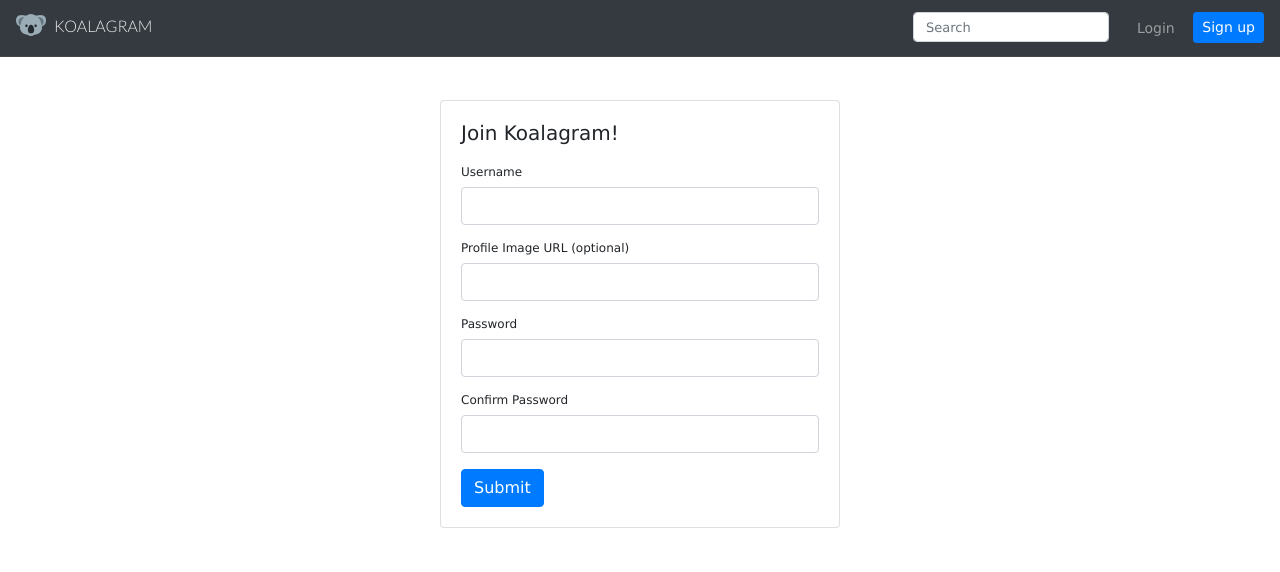
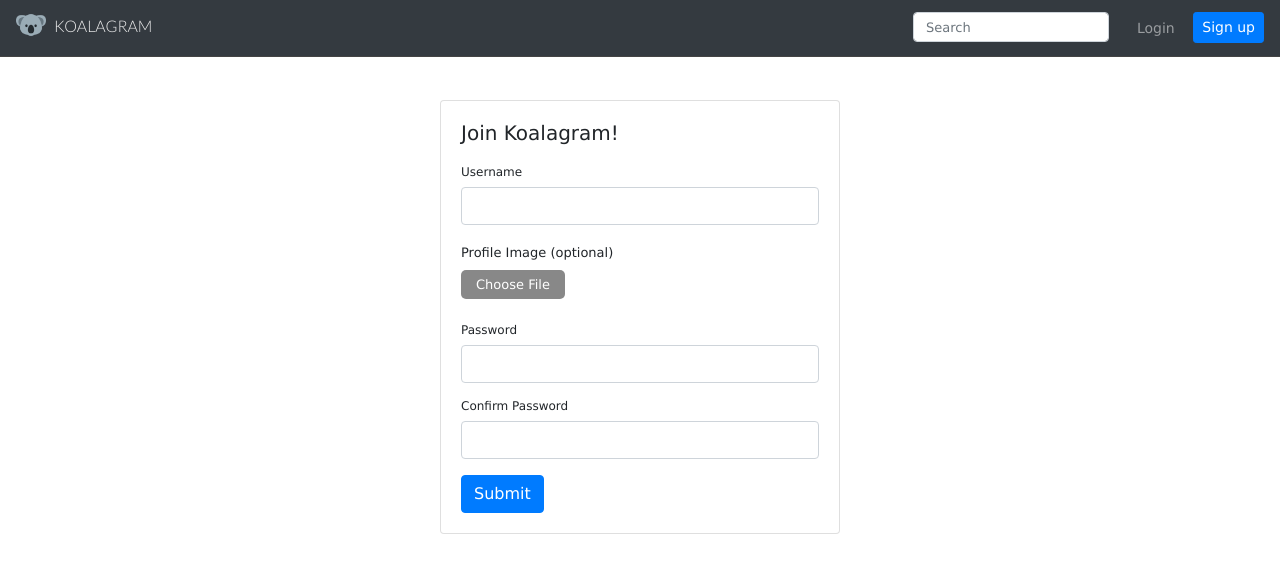
Before and after one commit to martin-gv/koalagram, a React (Create React App) app: page /signup in a window 1280 px wide. Shown: the top 572 px of the page. Built offline with nearby package versions, Linux system fonts and the light colour scheme.

Commit message:
Upload profile image on sign up

```diff
--- a/src/App.css
+++ b/src/App.css
@@ -3,5 +3,12 @@
 }
 
 .App .container {
-  margin-top: 8em;
+  margin-top: 80px;
 }
+
+
+@media (max-width: 768px) {
+  .App .container {
+    margin-top: 60px;
+  }
+}
--- a/src/App.js
+++ b/src/App.js
@@ -81,7 +81,12 @@ class App extends Component {
   switchPhotos = type => {
     if (type === "likes") {
       this.setState(state => ({ storePhotos: state.photos }));
-      this.setState(state => ({ photos: state.photosLikedByUser }));
+      this.setState(state => {
+        const onlyCurrentLikes = state.photosLikedByUser.filter(x =>
+          Boolean(state.currentUser.likes.find(y => y.photo_id === x.id))
+        );
+        return { photos: onlyCurrentLikes };
+      });
     } else if (type === "photos") {
       this.setState(state => ({ photosLikedByUser: state.photos }));
       this.setState(state => ({ photos: state.storePhotos }));
@@ -209,6 +214,7 @@ class App extends Component {
     localStorage.clear();
     setTokenHeader(false);
     this.setState({ currentUser: undefined });
+    this.props.history.push("/");
     // to do: clear logged in user message?
   };
 
--- /dev/null
+++ b/src/components/Auth/Signup.css
@@ -0,0 +1,29 @@
+.Signup .choose-image .title {
+  font-size: 13px;
+  margin-top: 20px;
+}
+
+.Signup .choose-image label {
+  background-color: #888;
+  color: #fff;
+  cursor: pointer;
+  padding: 7px 15px;
+  border-radius: 5px;
+  font-size: 13px;
+}
+
+.Signup .choose-image label:hover {
+  background-color: #777;
+}
+
+.Signup .choose-image .selected-file {
+  margin-bottom: 10px;
+  font-size: 13px;
+}
+
+.Signup .choose-image input {
+  width: 0.1px;
+  height: 0.1px;
+  opacity: 0;
+  position: absolute;
+}
--- a/src/components/Auth/Signup.js
+++ b/src/components/Auth/Signup.js
@@ -1,5 +1,6 @@
 import React from "react";
 import { apiCall, setTokenHeader } from "../../services/api";
+import "./Signup.css";
 
 class Signup extends React.Component {
   state = {
@@ -7,7 +8,8 @@ class Signup extends React.Component {
     profileImageUrl: "",
     password: "",
     confirmPassword: "",
-    passwordsDoNotMatch: false
+    passwordsDoNotMatch: false,
+    selectedFile: undefined
   };
 
   onChange = e => {
@@ -18,6 +20,12 @@ class Signup extends React.Component {
     });
   };
 
+  fileInput = React.createRef();
+  handleFileChange = e => {
+    const selectedFile = e.target.files[0];
+    this.setState({ selectedFile });
+  };
+
   checkIfPasswordsMatch = () => {
     const { password, confirmPassword } = this.state;
     if (password === confirmPassword)
@@ -26,12 +34,22 @@ class Signup extends React.Component {
 
   signup = e => {
     e.preventDefault();
-    const { username, profileImageUrl, password, confirmPassword } = this.state;
+    const {
+      username,
+      profileImageUrl,
+      password,
+      confirmPassword,
+      selectedFile
+    } = this.state;
     if (password !== confirmPassword) {
       this.setState({ passwordsDoNotMatch: true });
     } else {
-      const user = { username, profileImageUrl, password };
-      apiCall("post", "/api/auth/signup", { user })
+      const formData = new FormData();
+      if (selectedFile)
+        formData.append("imageFile", selectedFile, selectedFile.name);
+      formData.append("username", username);
+      formData.append("password", password);
+      apiCall("post", "/api/auth/signup", formData)
         .then(res => {
           localStorage.setItem("jwtToken", res.token);
           setTokenHeader(res.token);
@@ -51,7 +69,7 @@ class Signup extends React.Component {
   render() {
     return (
       <div
-        className="card"
+        className="card Signup"
         style={{ maxWidth: 400, margin: "auto", marginTop: 100 }}
       >
         <div className="card-body">
@@ -72,13 +90,18 @@ class Signup extends React.Component {
                 onChange={this.onChange}
               />
             </div>
-            <div className="form-group">
-              <label>Profile Image URL (optional)</label>
+            <div className="form-group choose-image">
+              <div className="title">Profile Image (optional)</div>
+              <div className="selected-file">
+                {this.state.selectedFile && this.state.selectedFile.name}
+              </div>
+              <label htmlFor="image">Choose File</label>
               <input
-                type="text"
-                className="form-control"
-                name="profileImageUrl"
-                onChange={this.onChange}
+                type="file"
+                className="form-control-file"
+                id="image"
+                ref={this.fileInput}
+                onChange={this.handleFileChange}
               />
             </div>
             <div className="form-group">
@@ -109,7 +132,7 @@ class Signup extends React.Component {
                     marginTop: "0.5rem"
                   }}
                 >
-                  Password does not match
+                  Passwords do not match
                 </div>
               )}
             </div>
--- a/src/components/User/ProfileInfo.css
+++ b/src/components/User/ProfileInfo.css
@@ -1,4 +1,14 @@
+.ProfileInfo {
+  padding-top: 30px;
+}
+
 .ProfileInfo .edit {
   font-size: 13px;
   padding: 1px 9px;
 }
+
+@media (max-width: 768px) {
+  .ProfileInfo {
+    padding-top: 15px;
+  }
+}
--- a/src/components/User/ProfileInfo.js
+++ b/src/components/User/ProfileInfo.js
@@ -29,7 +29,7 @@ const ProfileInfo = props => {
           </div>
           <div className="stats">
             <div className="photos">
-              <strong>{props.storePhotos.length}</strong> photos
+              <strong>{props.totalPhotos}</strong> photos
             </div>
             <div className="likes">
               <strong>{props.likes}</strong> likes
--- a/src/components/User/User.js
+++ b/src/components/User/User.js
@@ -18,10 +18,10 @@ class User extends React.Component {
 
   render() {
     const { ready, tab } = this.state;
-
-    // total photo likes not working?!
-    const { storePhotos, user, currentUser } = this.props;
-    const likes = ready && storePhotos.reduce((acc, cur) => acc + cur.likes, 0);
+    const { photos, user, currentUser, storePhotos } = this.props;
+    const userPhotos = ready && tab === "photos" ? photos : storePhotos;
+    const likes = ready && userPhotos.reduce((acc, cur) => acc + cur.likes, 0);
+    const totalPhotos = tab === "photos" ? photos.length : storePhotos.length;
     const ownProfile = currentUser && currentUser.id === user.id && true;
     const pathname = this.props.location.pathname;
 
@@ -30,7 +30,7 @@ class User extends React.Component {
         {ready &&
           (user.id ? (
             <ProfileInfo
-              {...{ storePhotos, user, likes, ownProfile, pathname }}
+              {...{ user, likes, ownProfile, pathname, totalPhotos }}
             />
           ) : (
             <h5 style={{ textAlign: "center" }}>No user found</h5>
```
